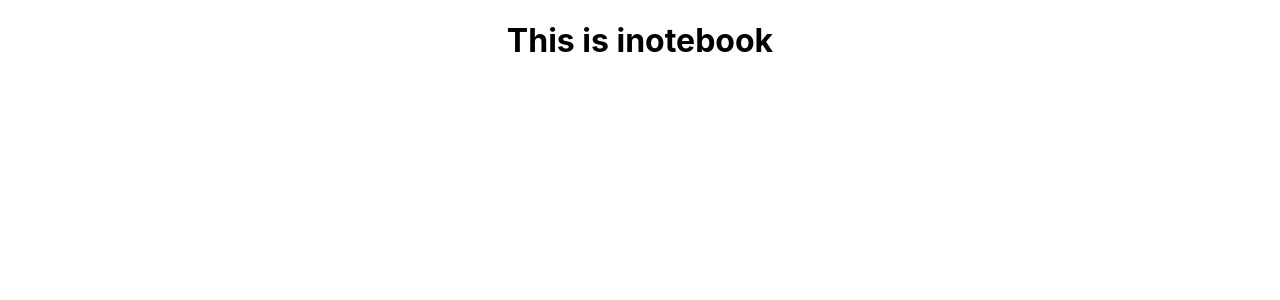
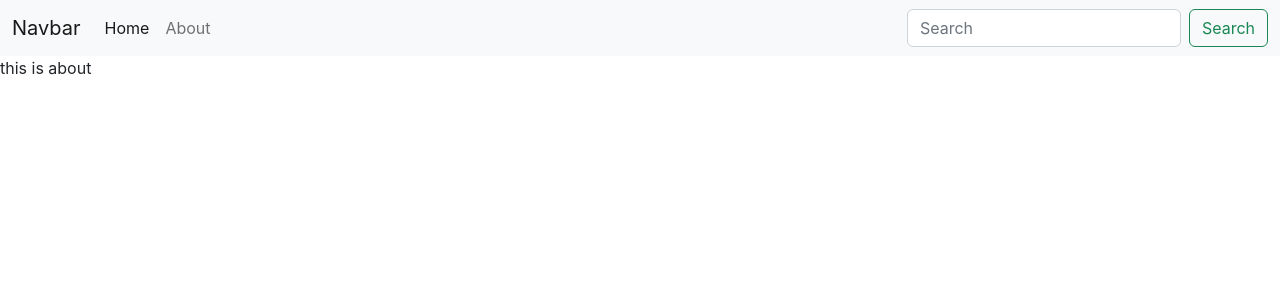
Before and after one commit to devarslan99/inotebook, a React (Create React App) app: page /about in a window 1280 px wide. Shown: the top 300 px of the page. Built offline with nearby package versions, Linux system fonts and the light colour scheme.

Commit message:
Creating Navbar and Routes

```diff
--- a/public/index.html
+++ b/public/index.html
@@ -9,6 +9,8 @@
       name="description"
       content="Web site created using create-react-app"
     />
+    <link href="https://cdn.jsdelivr.net/npm/bootstrap@5.2.3/dist/css/bootstrap.min.css" rel="stylesheet" integrity="sha384-rbsA2VBKQhggwzxH7pPCaAqO46MgnOM80zW1RWuH61DGLwZJEdK2Kadq2F9CUG65" crossorigin="anonymous">
+
     <link rel="apple-touch-icon" href="%PUBLIC_URL%/logo192.png" />
     <!--
       manifest.json provides metadata used when your web app is installed on a
@@ -24,7 +26,7 @@
       work correctly both with client-side routing and a non-root public URL.
       Learn how to configure a non-root public URL by running `npm run build`.
     -->
-    <title>React App</title>
+    <title>iNotebook-Your notes secured in the cloud</title>
   </head>
   <body>
     <noscript>You need to enable JavaScript to run this app.</noscript>
@@ -39,5 +41,7 @@
       To begin the development, run `npm start` or `yarn start`.
       To create a production bundle, use `npm run build` or `yarn build`.
     -->
+    <script src="https://cdn.jsdelivr.net/npm/bootstrap@5.2.3/dist/js/bootstrap.bundle.min.js" integrity="sha384-kenU1KFdBIe4zVF0s0G1M5b4hcpxyD9F7jL+jjXkk+Q2h455rYXK/7HAuoJl+0I4" crossorigin="anonymous"></script>
+
   </body>
 </html>
--- a/src/App.js
+++ b/src/App.js
@@ -1,11 +1,29 @@
-import logo from './logo.svg';
 import './App.css';
+import {
+  BrowserRouter as Router,
+  Route,
+  Routes,
+} from "react-router-dom";
+
+
+import Navbar from './components/Navbar';
+import Home from './components/Home';
+import About from './components/About';
 
 function App() {
   return (
-    <div className="App">
-      <h1>This is inotebook</h1>
-    </div>
+    <>
+    <Router>
+    <Navbar/>
+    <Routes>
+
+    <Route exact path="/" element={<Home />} />
+    <Route exact path="/about" element={<About />} />
+
+  </Routes>
+
+    </Router>
+    </>
   );
 }
 
--- /dev/null
+++ b/src/components/About.js
@@ -0,0 +1,11 @@
+import React from 'react'
+
+const About = () => {
+  return (
+    <div>
+      this is about
+    </div>
+  )
+}
+
+export default About
--- /dev/null
+++ b/src/components/Home.js
@@ -0,0 +1,11 @@
+import React from 'react'
+
+const Home = () => {
+  return (
+    <div>
+      this is Home
+    </div>
+  )
+}
+
+export default Home
--- /dev/null
+++ b/src/components/Navbar.js
@@ -0,0 +1,35 @@
+import React from 'react'
+import {Link} from "react-router-dom";
+
+const Navbar = () => {
+  return (
+    <>
+      <nav className="navbar navbar-expand-lg bg-light">
+  <div className="container-fluid">
+    <Link className="navbar-brand" to="/">Navbar</Link>
+    <button className="navbar-toggler" type="button" data-bs-toggle="collapse" data-bs-target="#navbarSupportedContent" aria-controls="navbarSupportedContent" aria-expanded="false" aria-label="Toggle navigation">
+      <span className="navbar-toggler-icon"></span>
+    </button>
+    <div className="collapse navbar-collapse" id="navbarSupportedContent">
+      <ul className="navbar-nav me-auto mb-2 mb-lg-0">
+        <li className="nav-item">
+          <Link className="nav-link active" aria-current="page" to="/">Home</Link>
+        </li>
+        <li className="nav-item">
+          <Link className="nav-link" to="/about">About</Link>
+        </li>
+
+
+      </ul>
+      <form className="d-flex" role="search">
+        <input className="form-control me-2" type="search" placeholder="Search" aria-label="Search"/>
+        <button className="btn btn-outline-success" type="submit">Search</button>
+      </form>
+    </div>
+  </div>
+</nav>
+    </>
+  )
+}
+
+export default Navbar
```
